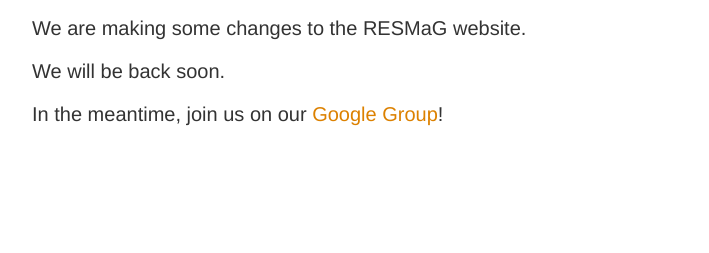
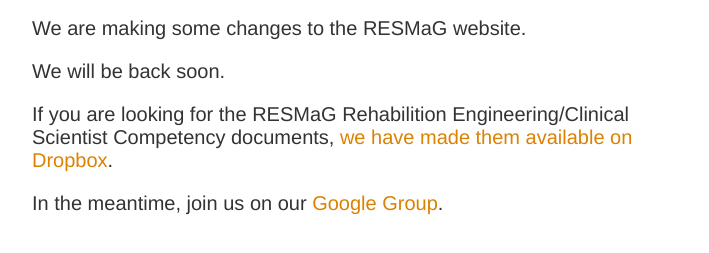
Before and after one commit to paulhewett/website-resmag-holding, a plain HTML site: page index.html in a window 1280 px wide. Shown: the part 471-724 px from the top of the page, without its empty margins (283-992 px from the left). Drawn offline with Linux system fonts and the light colour scheme.

Commit message:
Updated to show dropbox link.

```diff
--- a/index.html
+++ b/index.html
@@ -30,7 +30,8 @@
             <h1>Site under development.</h1>
             <p>RESMaG is a voluntary group formed to support healthcare science professionals working in Rehabilitation Engineering in England, Scotland, Wales and Northern Ireland.
             <p>We are making some changes to the RESMaG website.</p> We will be back soon.</p>
-            <p>In the meantime, join us on our <a href="https://groups.google.com/d/forum/resmag-council">Google Group</a>!</p>
+            <p>If you are looking for the RESMaG Rehabilition Engineering/Clinical Scientist Competency documents, <a href="https://www.dropbox.com/sh/1uyqkr0eziywdnb/AABjtX9lzijQsQID2wswejjLa?dl=0">we have made them available on Dropbox</a>.
+            <p>In the meantime, join us on our <a href="https://groups.google.com/d/forum/resmag-council">Google Group</a>.</p>
         </article>
     </body>
 </html>
```
